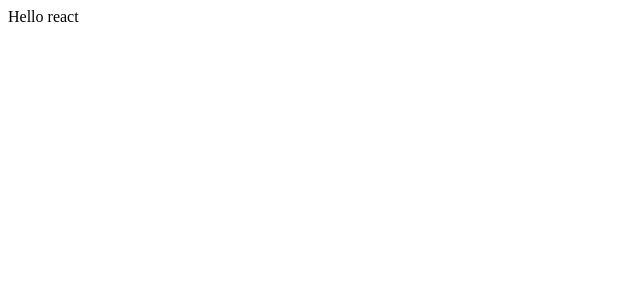
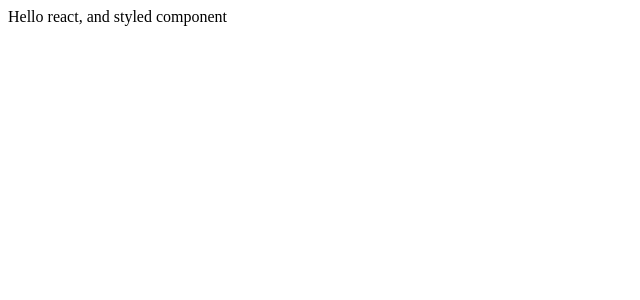
Before and after one commit to KyubumJang/rwrw-web, a React (Create React App) app: page / in a window 1280 px wide. Shown: the top 300 px of the page, without its empty margins (0-640 px from the left). Built offline with nearby package versions, Linux system fonts and the light colour scheme.

Commit message:
chore: add styled component

```diff
--- a/package.json
+++ b/package.json
@@ -10,9 +10,11 @@
     "@types/node": "^12.0.0",
     "@types/react": "^16.9.53",
     "@types/react-dom": "^16.9.8",
+    "@types/styled-components": "^5.1.7",
     "react": "^17.0.1",
     "react-dom": "^17.0.1",
     "react-scripts": "4.0.1",
+    "styled-components": "^5.2.1",
     "typescript": "^4.0.3",
     "web-vitals": "^0.2.4"
   },
--- a/src/App.tsx
+++ b/src/App.tsx
@@ -1,10 +1,14 @@
 import React from 'react';
+import styled from 'styled-components';
+
+const Wrapper = styled.div`
+`;
 
 function App() {
   return (
-    <div>
-      Hello react
-    </div>
+    <Wrapper>
+      Hello react, and styled component
+    </Wrapper>
   );
 }
 
```
Also changed, not shown: 1 other file (tests, documents, lock files or other folders).
